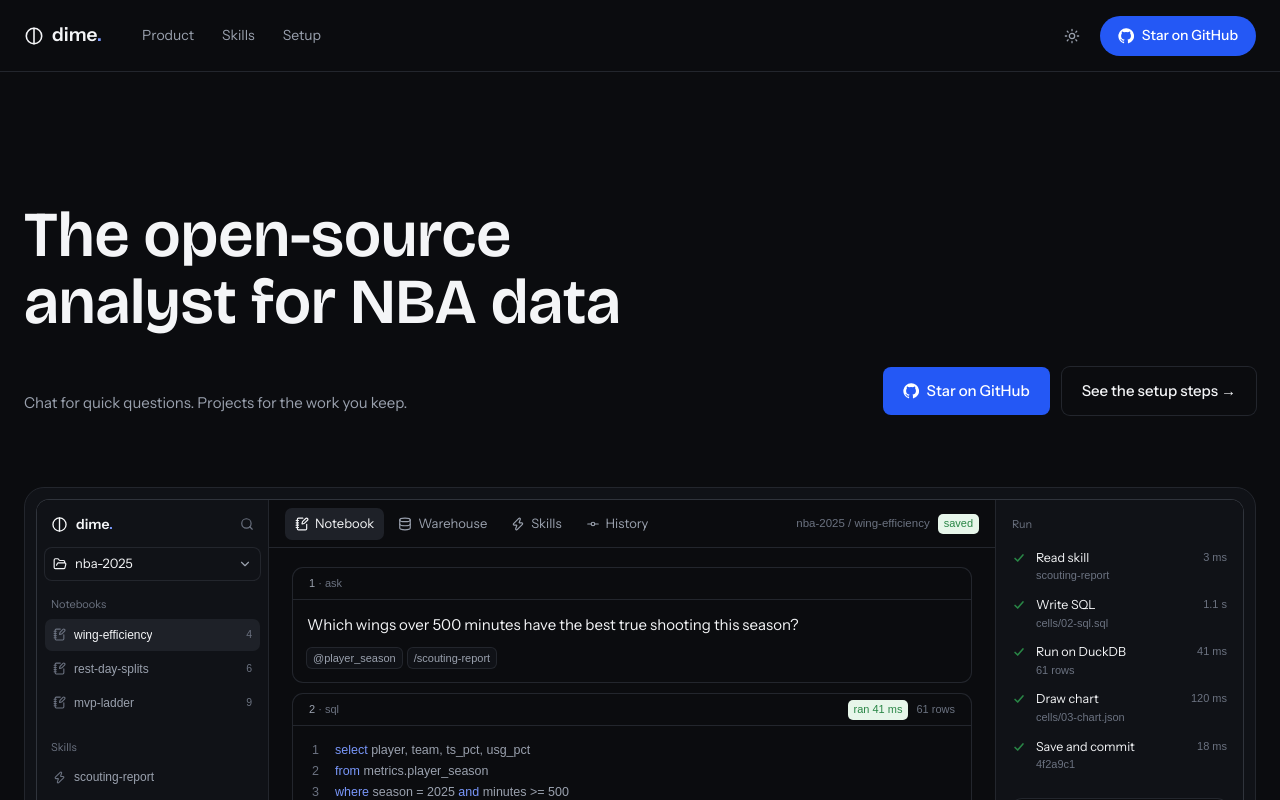
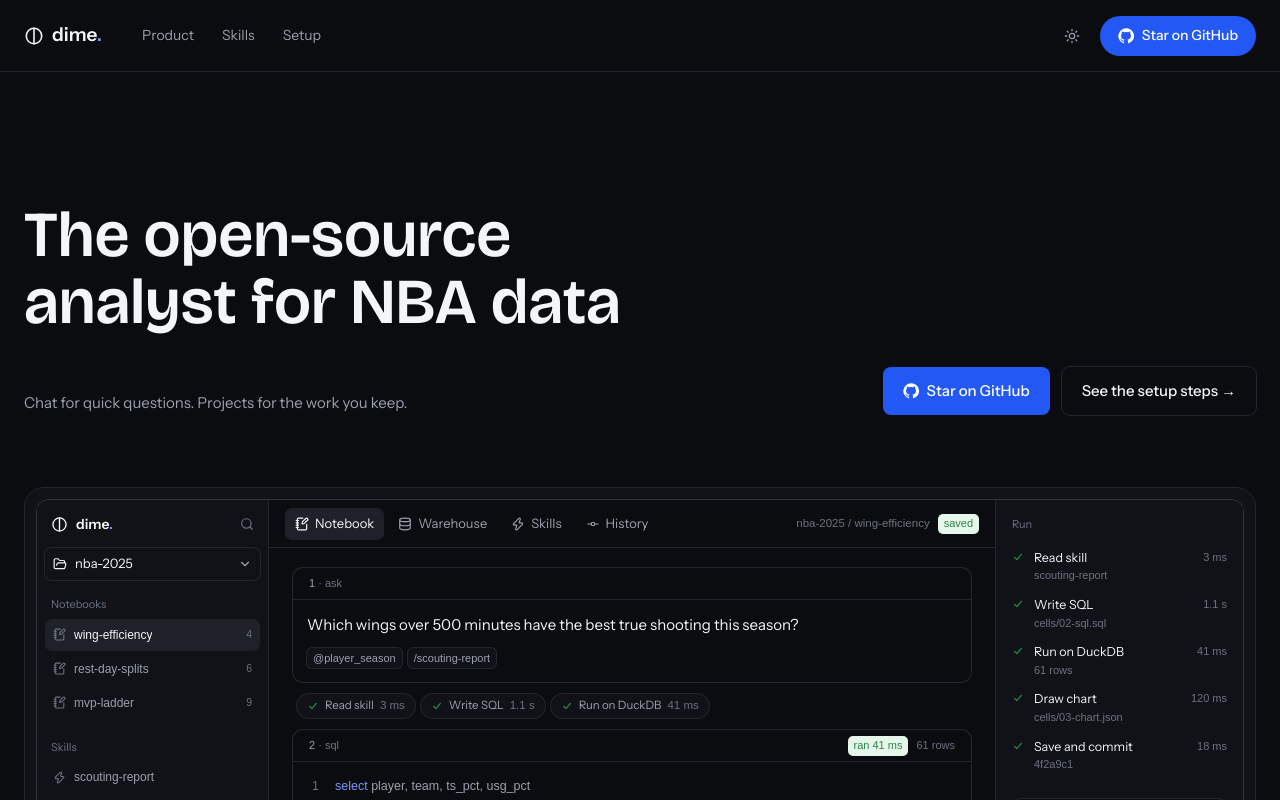
Before and after one commit to mythiipanda/mythiipanda.github.io, a Next.js app in the folder apps/dime-variants/: page /a in a window 1280 px wide. Shown: the top 800 px of the page. Built offline with nearby package versions, Linux system fonts and the light colour scheme; a web font is replaced by a local one.

Commit message:
variants: tool chips row in notebook

```diff
--- a/apps/dime-variants/components/workbench/Primitives.tsx
+++ b/apps/dime-variants/components/workbench/Primitives.tsx
@@ -25,7 +25,7 @@ export function Pill({ children, tone = "plain" }: { children: React.ReactNode;
 
 export function Tick() {
   return (
-    <svg width="14" height="14" viewBox="0 0 16 16" fill="none" stroke="currentColor" strokeWidth="1.8" strokeLinecap="round" strokeLinejoin="round" aria-hidden className="text-green">
+    <svg width="12" height="12" viewBox="0 0 16 16" fill="none" stroke="currentColor" strokeWidth="1.8" strokeLinecap="round" strokeLinejoin="round" aria-hidden className="text-green">
       <path d="m3.5 8.5 3 3 6-7" />
     </svg>
   );
--- a/apps/dime-variants/components/workbench/Workbench.tsx
+++ b/apps/dime-variants/components/workbench/Workbench.tsx
@@ -33,6 +33,17 @@ export function Notebook() {
             <Pill>/scouting-report</Pill>
           </div>
         </Cell>
+      </BlurFade>
+      <BlurFade delay={0.3}>
+        <div className="flex flex-wrap items-center gap-1.5 px-1">
+          {runSteps.slice(0, 3).map((st) => (
+            <span key={st.label} className="inline-flex h-6 items-center gap-1.5 rounded-full bg-field px-2.5 text-[11.5px] text-ink-2 shadow-[0_0_0_1px_var(--line)]">
+              <Tick />
+              {st.label}
+              <span className="font-mono text-ink-3">{st.ms}</span>
+            </span>
+          ))}
+        </div>
       </BlurFade>
       <BlurFade delay={0.45}>
         <Cell n={2} kind="sql" meta={<span className="flex items-center gap-2"><Pill tone="ok">ran 41 ms</Pill><span className="font-mono">61 rows</span></span>}>
```
